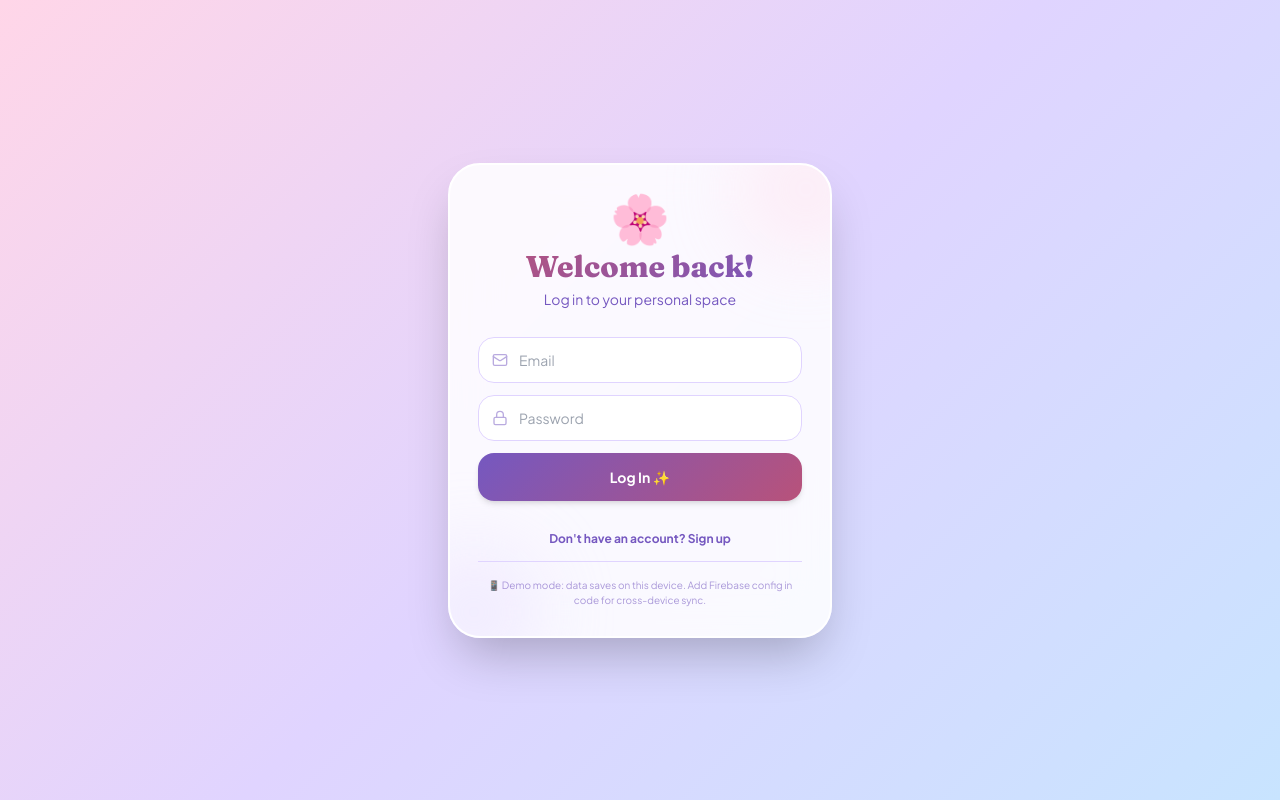
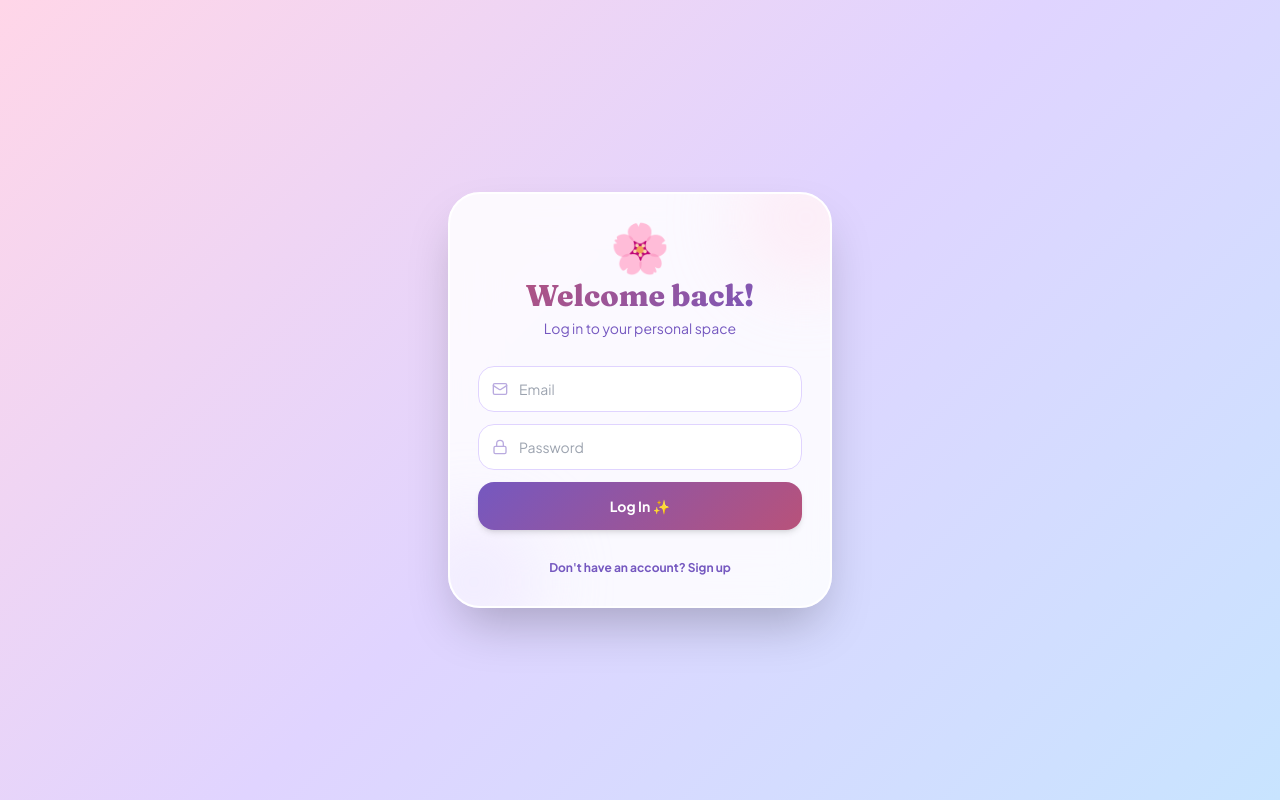
Before and after one commit to sahraelmi3/my-personal-hub, a React (Vite) app: page / in a window 1280 px wide. Built offline with nearby package versions, Linux system fonts and the light colour scheme.

Commit message:
Update App.jsx

```diff
--- a/src/App.jsx
+++ b/src/App.jsx
@@ -11,14 +11,14 @@ import {
 // ─── FIREBASE CONFIG (paste your config here once you set up Firebase) ────
 // Get this from https://console.firebase.google.com → Project Settings → General → Your apps
 const FIREBASE_CONFIG = {
-  // apiKey: "your-api-key-here",
-  // authDomain: "your-app.firebaseapp.com",
-  // projectId: "your-project-id",
-  // storageBucket: "your-app.appspot.com",
-  // messagingSenderId: "123456789",
-  // appId: "1:123:web:abc"
+  apiKey: "AIzaSyCXivJYGoSdnOOJkqzXINowYRw_auSSijY",
+authDomain: "my-personal-hub-debb3.firebaseapp.com",
+projectId: "my-personal-hub-debb3",
+storageBucket: "my-personal-hub-debb3.firebasestorage.app",
+messagingSenderId: "681025832181",
+appId: "1:681025832181:web:945e8e3eadf9d679831bc"
 };
-const FIREBASE_ENABLED = false; // ← Change to true once you've pasted your config above
+const FIREBASE_ENABLED = true; // ← Change to true once you've pasted your config above
 
 const palette = {
   pink: "#FFD6E8", pinkDeep: "#FFA5C9", pinkText: "#B8527A",
```
